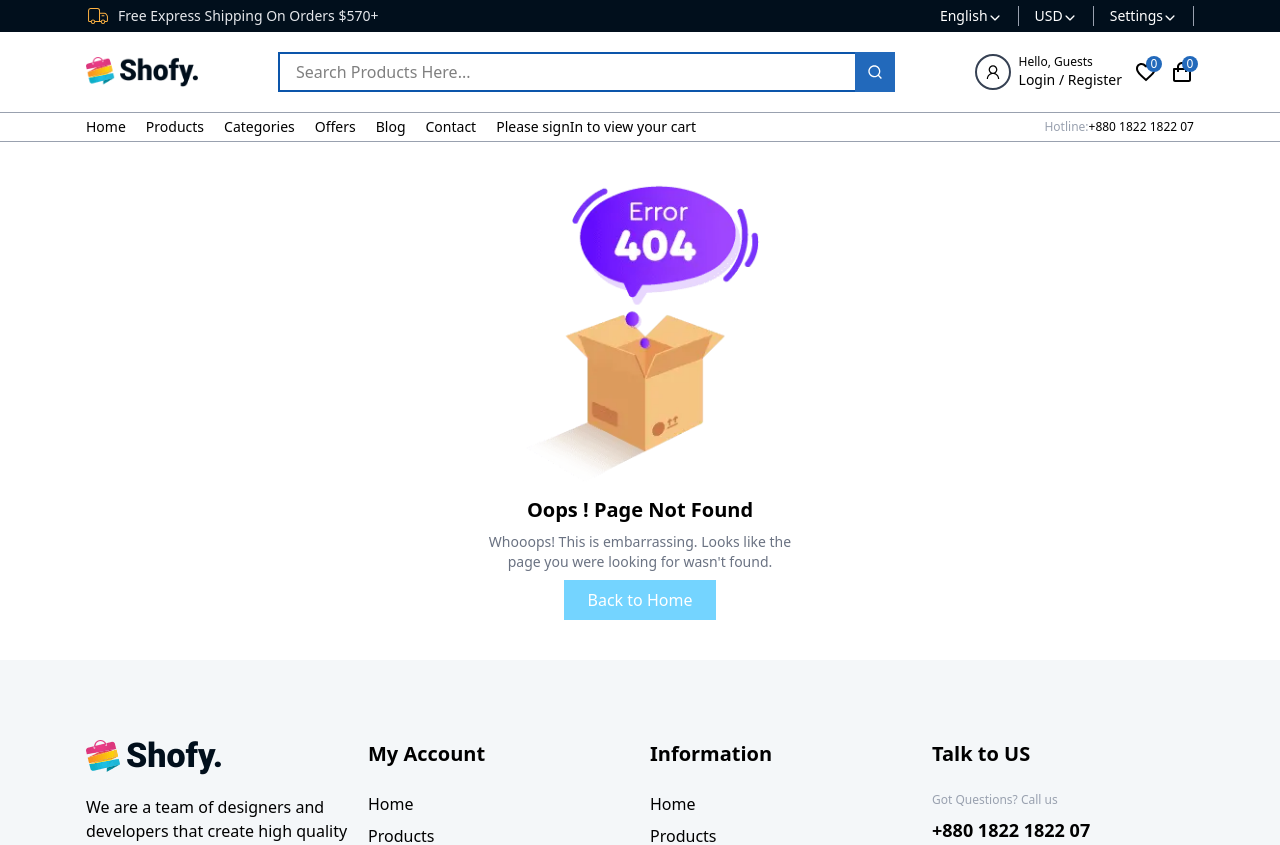
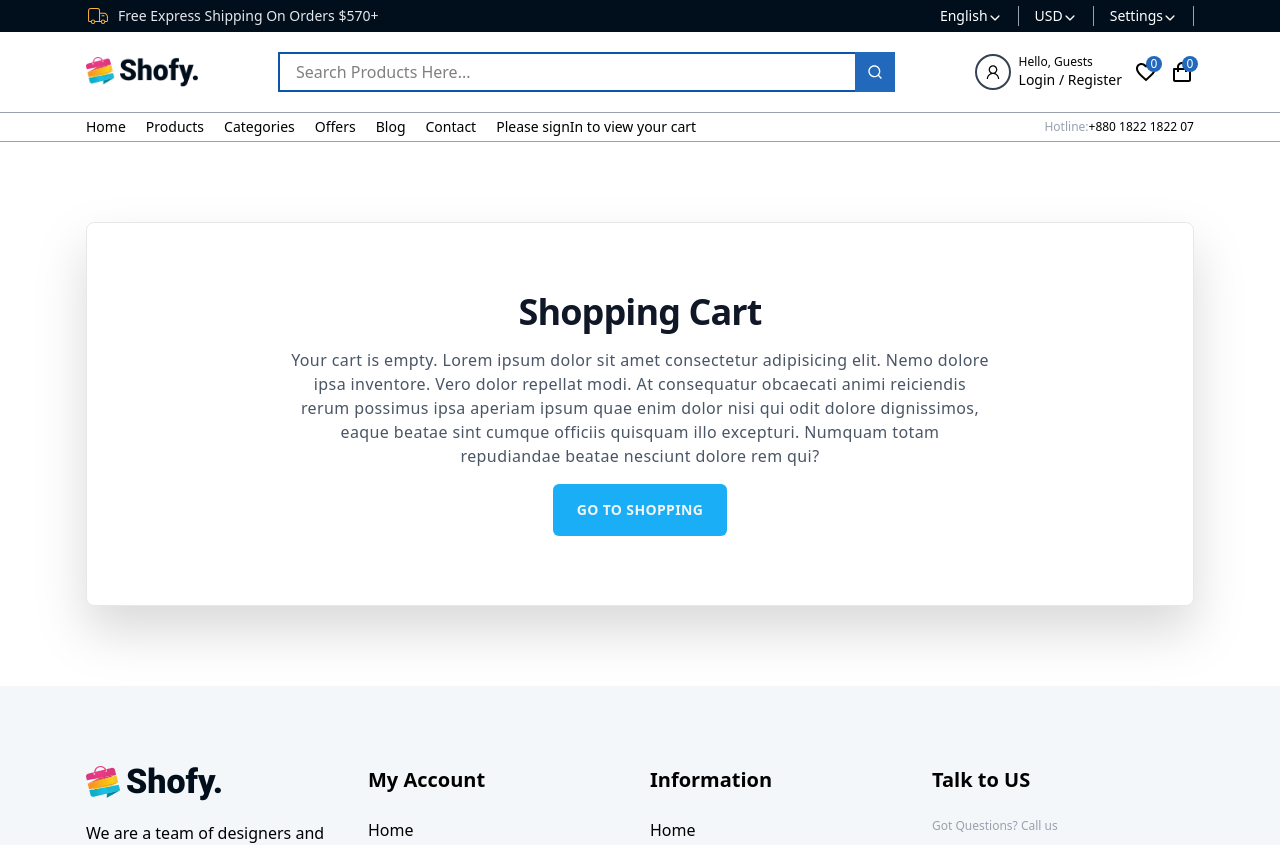
Before and after one commit to rehan606/Shofy-Multi-Vendor-E-commerce-Website-Next.js, a Next.js app: page /cart in a window 1280 px wide. Before the commit this address had no page. Shown: the top 845 px of the page. Built offline with nearby package versions, Linux system fonts and the light colour scheme.

Commit message:
create cartpage

```diff
--- /dev/null
+++ b/src/app/cart/page.tsx
@@ -0,0 +1,13 @@
+import CartProducts from '@/components/cartPage/CartProducts'
+import Container from '@/components/Container'
+import React from 'react'
+
+const page = () => {
+    return (
+        <Container className='py-10'>
+            <CartProducts/>
+        </Container>
+    )
+}
+
+export default page
--- /dev/null
+++ b/src/components/cartPage/CartProducts.tsx
@@ -0,0 +1,26 @@
+" use client"
+import React from 'react'
+import { useSelector } from 'react-redux'
+import { StateType } from '../../../type'
+import Link from 'next/link'
+
+const CartProducts = () => {
+
+    const { cart } = useSelector((state: StateType) => state?.shopy);
+    return (
+        <div>
+            {cart?.length > 0 ?
+                <div><p>Product</p></div>
+                :
+                <div className='bg-white h-96 my-10 flex flex-col gap-4 items-center justify-center py-5 rounded-lg border border-gray-200 drop-shadow-2xl'>
+                    <h1 className='text-3xl font-bold tracking-tight text-gray-900 sm:text-4xl'> Shopping Cart </h1>
+                    <p className='text-base max-w-[700px] text-center text-gray-600 tracking-wide leading-6'>Your cart is empty. Lorem ipsum dolor sit amet consectetur adipisicing elit. Nemo dolore ipsa inventore. Vero dolor repellat modi. At consequatur obcaecati animi reiciendis rerum possimus ipsa aperiam ipsum quae enim dolor nisi qui odit dolore dignissimos, eaque beatae sint cumque officiis quisquam illo excepturi. Numquam totam repudiandae beatae nesciunt dolore rem qui?</p>
+
+                    <Link href="/" className='bg-sky-500/90 text-gray-100 px-6 py-4 rounded-md hover:bg-sky-500 duration-200 uppercase text-sm font-semibold tracking-wide '>Go To Shopping </Link>
+                </div>
+            }
+        </div>
+    )
+}
+
+export default CartProducts
```
